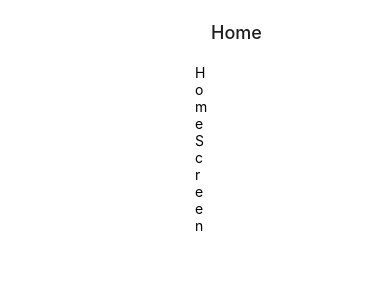
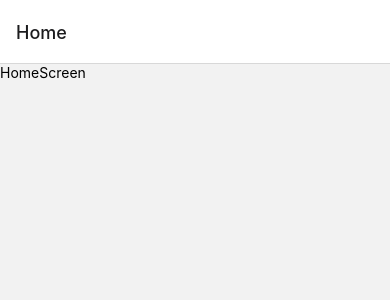
Before and after one commit to KennedyMungai/WorkoutAppAnother, a React Native app: screen / in a window 390 px wide. Shown: the top 300 px of the page. Built offline with nearby package versions, Linux system fonts and the light colour scheme.

Commit message:
Simplified the App component

```diff
--- a/App.tsx
+++ b/App.tsx
@@ -1,22 +1,11 @@
 import { StatusBar } from 'expo-status-bar'
-import { StyleSheet, Text, View } from 'react-native'
-import HomeScreen from './screens/HomeScreen'
 import Navigation from './navigation'
 
 export default function App() {
 	return (
-		<View style={styles.container}>
+		<>
 			<Navigation />
 			<StatusBar style='auto' />
-		</View>
+		</>
 	)
 }
-
-const styles = StyleSheet.create({
-	container: {
-		flex: 1,
-		backgroundColor: '#fff',
-		alignItems: 'center',
-		justifyContent: 'center'
-	}
-})
```
